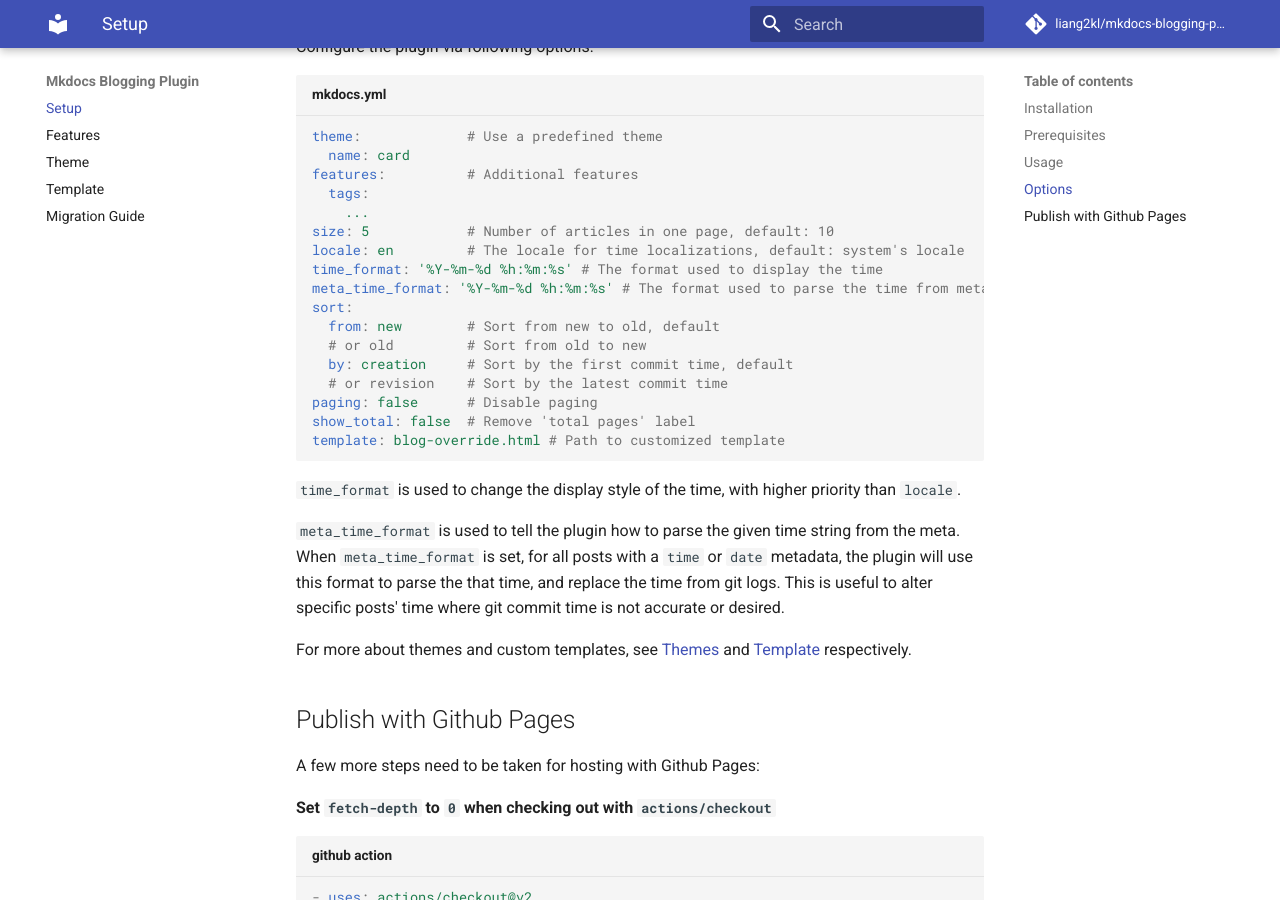
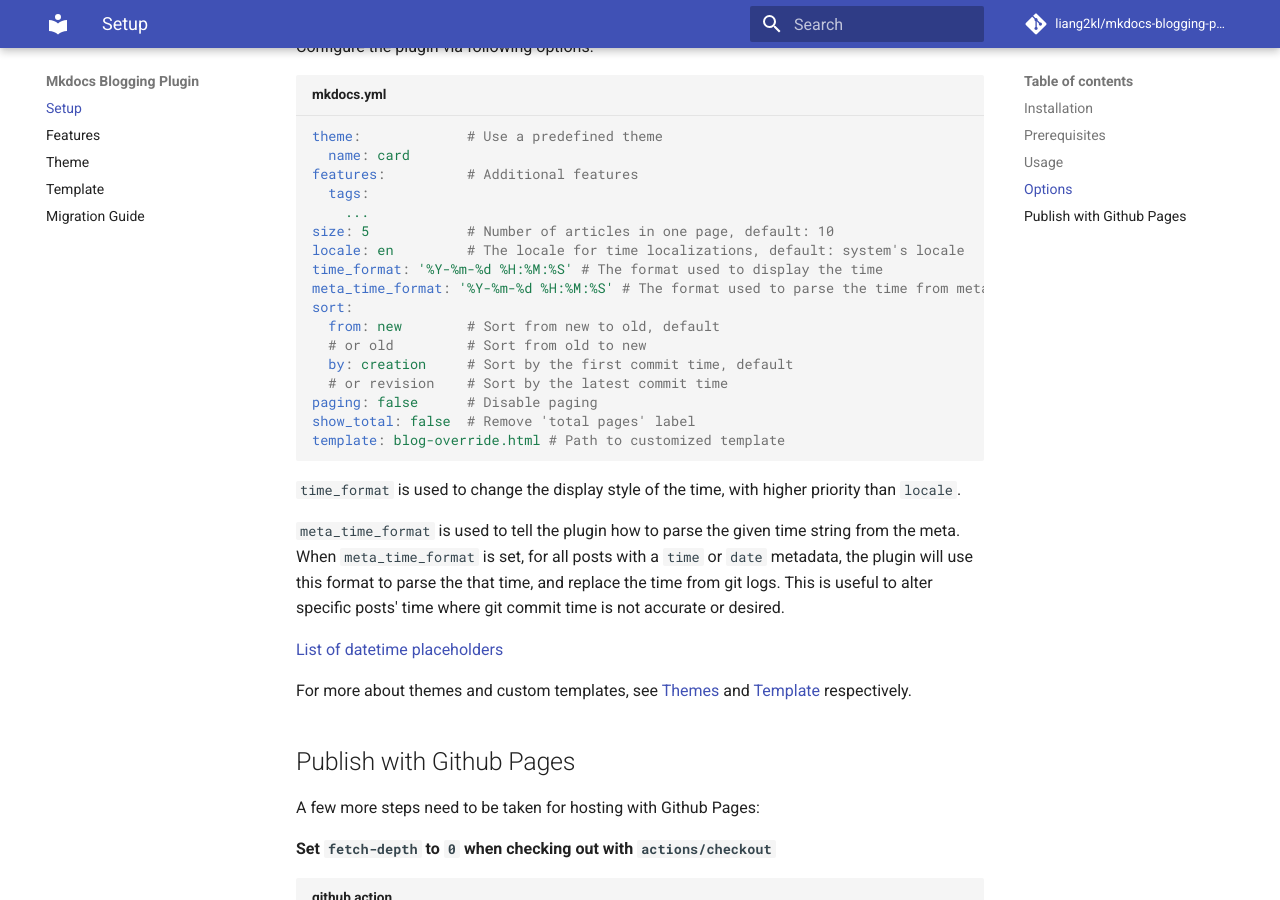
Before and after one commit to liang2kl/mkdocs-blogging-plugin, an MkDocs documentation site: the page built from docs/index.md, in a window 1280 px wide and 900 px high, scrolled down 2174 px. Built offline with MkDocs 1.6.1 and Material for MkDocs 9.7.7, drawn with Linux system fonts in a browser that asks for light colours; comment, search, counter and statistics services are not loaded.

Commit message:
Fix wrong date formatting

```diff
--- a/docs/index.md
+++ b/docs/index.md
@@ -96,8 +96,8 @@ features:          # Additional features
     ...
 size: 5            # Number of articles in one page, default: 10
 locale: en         # The locale for time localizations, default: system's locale
-time_format: '%Y-%m-%d %h:%m:%s' # The format used to display the time
-meta_time_format: '%Y-%m-%d %h:%m:%s' # The format used to parse the time from meta
+time_format: '%Y-%m-%d %H:%M:%S' # The format used to display the time
+meta_time_format: '%Y-%m-%d %H:%M:%S' # The format used to parse the time from meta
 sort:
   from: new        # Sort from new to old, default
   # or old         # Sort from old to new
@@ -114,6 +114,8 @@ template: blog-override.html # Path to customized template
 When `meta_time_format` is set, for all posts with a `time` or `date` metadata, the plugin will
 use this format to parse the that time, and replace the time from git logs. This is
 useful to alter specific posts' time where git commit time is not accurate or desired.
+
+[List of datetime placeholders](https://docs.python.org/3/library/datetime.html#strftime-and-strptime-format-codes)
 
 For more about themes and custom templates, see [Themes](theme.md) and [Template](template.md) respectively.
 
```
